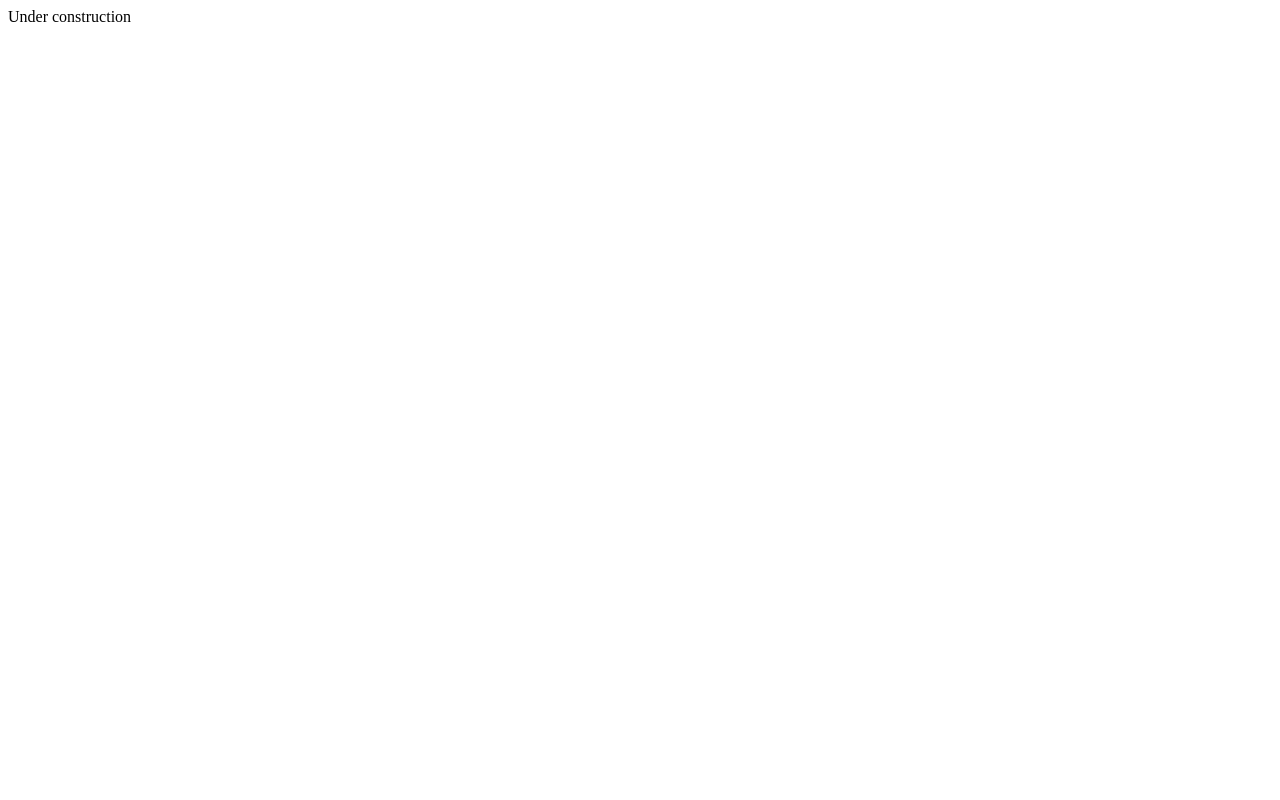
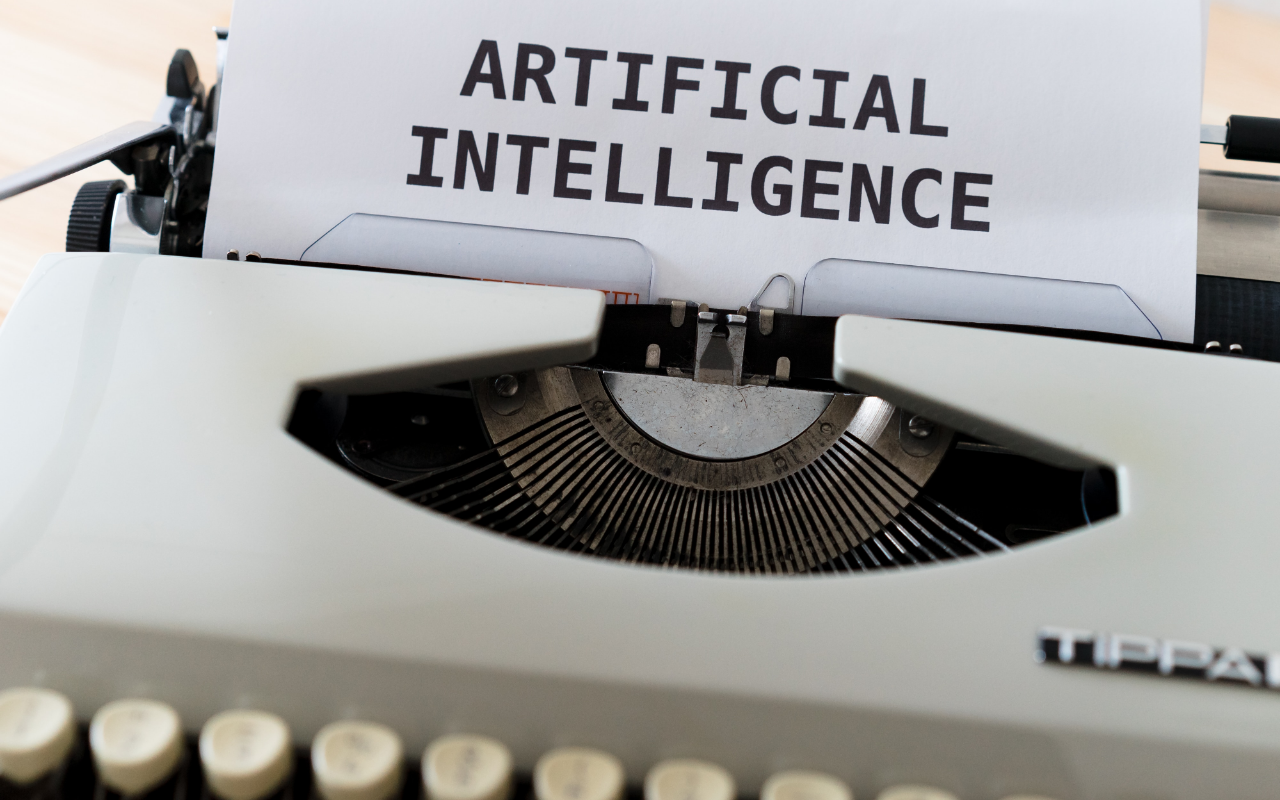
Before and after one commit to insightgateway/alpininsight, a plain HTML site: page index.html in a window 1280 px wide. Drawn offline with Linux system fonts and the light colour scheme.

Commit message:
(feat) add picture from unplash as intermidiate

```diff
--- a/index.html
+++ b/index.html
@@ -1,2 +1,25 @@
-<html>Under construction
+<!DOCTYPE html>
+<html lang="en">
+<head>
+    <meta charset="UTF-8">
+    <meta name="viewport" content="width=device-width, initial-scale=1.0">
+    <title>Under Construction</title>
+    <style>
+        body, html {
+            margin: 0;
+            padding: 0;
+            height: 100%;
+        }
+
+        .fullscreen-image {
+            width: 100%;
+            height: 100%;
+            object-fit: cover; /* This ensures the image covers the whole screen without distortion */
+            display: block; /* Removes any extra space below the image */
+        }
+    </style>
+</head>
+<body>
+    <img src="./markus-winkler-tGBXiHcPKrM-unsplash.jpg" alt="Full Screen Image" class="fullscreen-image">
+</body>
 </html>
```
